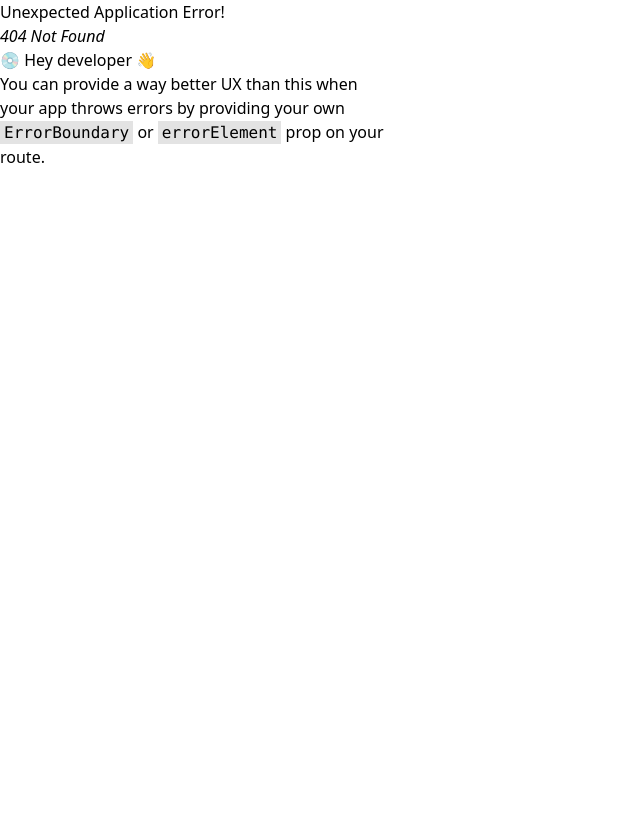
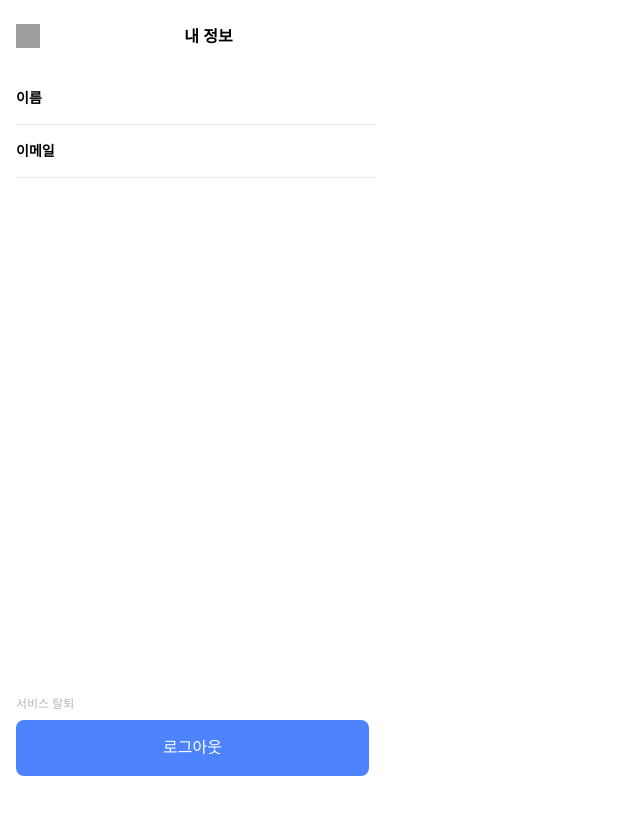
Before and after one commit to Dang-Bun/DANGBUN-frontend, a React (Vite) app: page /myInfo in a window 1280 px wide. Before the commit this address had no page. Shown: the top 814 px of the page, without its empty margins (0-640 px from the left). Built offline with nearby package versions, Linux system fonts and the light colour scheme; grey boxes are pictures that could not be loaded.

Commit message:
Feat: 내 정보 화면 구현 중

```diff
--- /dev/null
+++ b/src/pages/C/MyInfo.tsx
@@ -0,0 +1,45 @@
+import React from 'react';
+import leftChevron from '../assets/chevron/left_chevronImg.svg';
+import CTAButton from '../../components/button/CTAButton';
+
+const MyInfoPage = () => {
+  return (
+    <div className='w-full max-w-[393px] min-h-screen mx-auto bg-white flex flex-col justify-between py-6 px-4'>
+      {/* 상단 헤더 */}
+      <div>
+        <div className='flex items-center mb-6'>
+          <img src={leftChevron} alt='뒤로가기' className='w-6 h-6' />
+          <div className='flex-1 text-center text-base font-semibold'>
+            내 정보
+          </div>
+        </div>
+
+        {/* 이름 */}
+        <div className='flex justify-between items-center py-4 border-b border-[#EAEAEA]'>
+          <span className='text-sm font-semibold text-black'>이름</span>
+          <span className='text-sm text-[#B7B7B7]'>
+            {' '}
+            {/* ← 나중에 API 값 삽입 */}{' '}
+          </span>
+        </div>
+
+        {/* 이메일 */}
+        <div className='flex justify-between items-center py-4 border-b border-[#EAEAEA]'>
+          <span className='text-sm font-semibold text-black'>이메일</span>
+          <span className='text-sm text-[#B7B7B7]'>
+            {' '}
+            {/* ← 나중에 API 값 삽입 */}{' '}
+          </span>
+        </div>
+      </div>
+
+      {/* 하단 영역 */}
+      <div className='flex flex-col gap-2'>
+        <span className='text-xs text-[#B7B7B7]'>서비스 탈퇴</span>
+        <CTAButton variant='blue'>로그아웃</CTAButton>
+      </div>
+    </div>
+  );
+};
+
+export default MyInfoPage;
--- a/src/router/Router.tsx
+++ b/src/router/Router.tsx
@@ -8,6 +8,7 @@ import Join from '../pages/A/Join';
 import JoinComplete from '../pages/B/JoinComplete';
 import MyPlace from '../pages/B/MyPlace';
 import AddPlace from '../pages/B/AddPlace';
+import MyInfo from '../pages/C/MyInfo';
 import CalendarPage from '../pages/H/CalendarPage';
 import Notification from '../pages/G/Notification';
 import NotificationDetail from '../pages/G/NotificationDetail';
@@ -55,6 +56,10 @@ const router = createBrowserRouter([
   {
     path: '/addPlace',
     element: <AddPlace />,
+  },
+  {
+    path: '/myInfo',
+    element: <MyInfo />,
   },
   {
     path: '/calendar',
```
